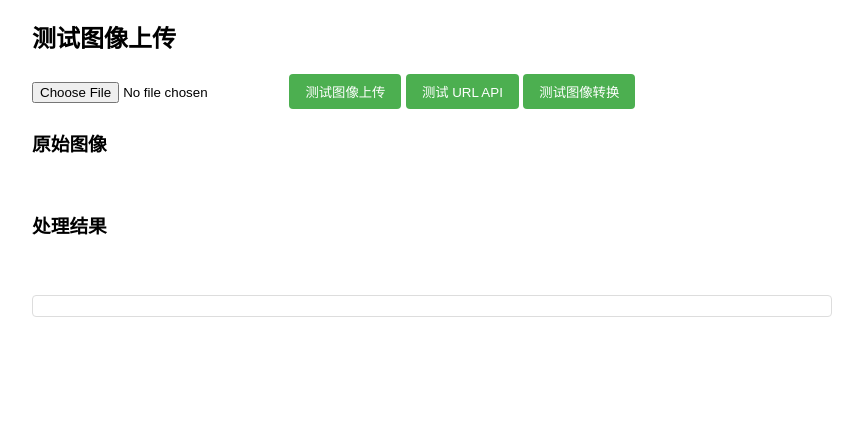
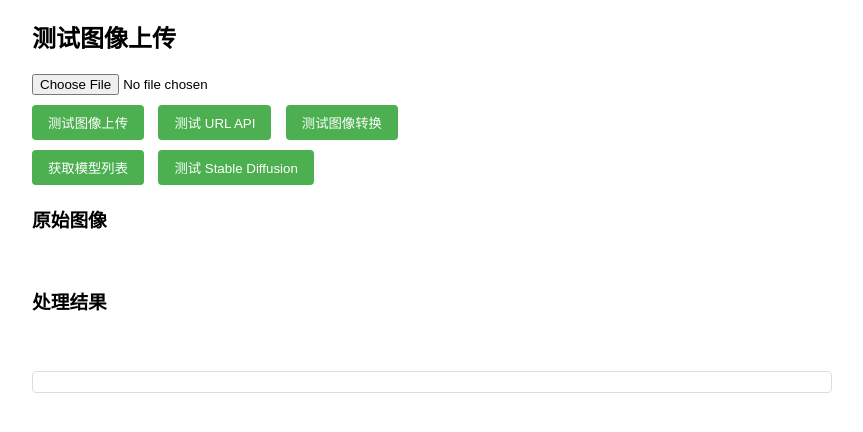
Before and after one commit to Jennifer202566/grok-ghibli, a website: page test.html in a window 1280 px wide. Shown: the part 90-522 px from the top of the page, without its empty margins (208-1071 px from the left). Drawn offline with Linux system fonts and the light colour scheme.

Commit message:
Update test.html

```diff
--- a/test.html
+++ b/test.html
@@ -5,7 +5,7 @@
     <style>
         body { font-family: Arial, sans-serif; max-width: 800px; margin: 0 auto; padding: 20px; }
         .container { margin-bottom: 20px; }
-        button { padding: 8px 16px; background-color: #4CAF50; color: white; border: none; border-radius: 4px; cursor: pointer; }
+        button { padding: 8px 16px; background-color: #4CAF50; color: white; border: none; border-radius: 4px; cursor: pointer; margin-right: 10px; margin-top: 10px; }
         #result { margin-top: 20px; padding: 10px; border: 1px solid #ddd; border-radius: 4px; white-space: pre-wrap; }
         #loading { display: none; margin-top: 20px; }
         .preview { max-width: 100%; max-height: 300px; margin-top: 10px; }
@@ -17,9 +17,15 @@
     <div class="container">
         <h2>测试图像上传</h2>
         <input type="file" id="file-input" accept="image/jpeg, image/png">
+        <div>
             <button id="test-btn">测试图像上传</button>
             <button id="test-url-btn">测试 URL API</button>
             <button id="test-convert-btn">测试图像转换</button>
+        </div>
+        <div>
+            <button id="test-models-btn">获取模型列表</button>
+            <button id="test-stable-diffusion-btn">测试 Stable Diffusion</button>
+        </div>
     </div>
 
     <div id="loading">处理中，请稍候...</div>
@@ -66,8 +72,12 @@
                     document.getElementById('result').textContent = 'URL 测试错误:\n' + error.message;
                 });
         });
-    <button id="test-models-btn">获取模型列表</button>
-<button id="test-stable-diffusion-btn">测试 Stable Diffusion</button>
+
+        // 测试图像转换
+        document.getElementById('test-convert-btn').addEventListener('click', function() {
+            testImageUpload('/api/convert');
+        });
+
         // 获取模型列表
         document.getElementById('test-models-btn').addEventListener('click', function() {
             document.getElementById('loading').style.display = 'block';
@@ -104,11 +114,6 @@ document.getElementById('test-stable-diffusion-btn').addEventListener('click', f
                     document.getElementById('loading').style.display = 'none';
                     document.getElementById('result').textContent = 'Stable Diffusion 测试错误:\n' + error.message;
                 });
-});
-
-        // 测试图像转换
-        document.getElementById('test-convert-btn').addEventListener('click', function() {
-            testImageUpload('/api/convert');
         });
 
         // 通用图像上传测试函数
```
Lines whose indentation alone changed are shown as unchanged.
